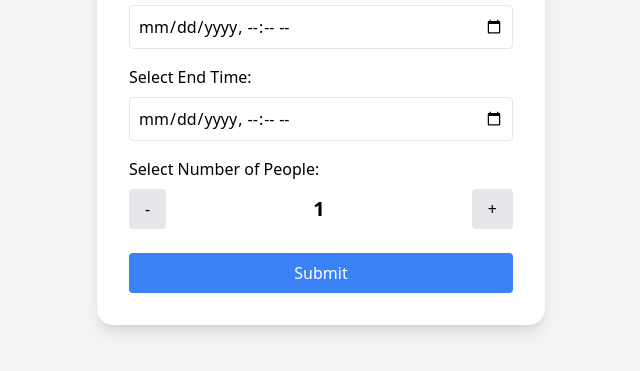
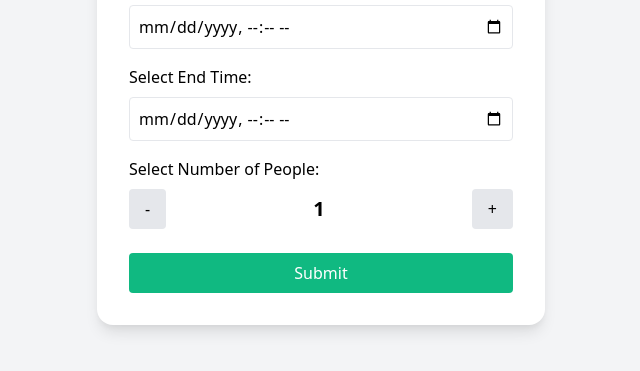
Before and after one commit to Bingnan-Zhao/Bingnan-Zhao.github.io, a plain HTML site: page index.html in a window 1280 px wide. Shown: the part 295-666 px from the top of the page, without its empty margins (319-959 px from the left). Drawn offline with nearby package versions, Linux system fonts and the light colour scheme.

Commit message:
Update index.html

```diff
--- a/index.html
+++ b/index.html
@@ -24,7 +24,7 @@
       <button id="increaseBtn" class="bg-gray-200 px-4 py-2 rounded">+</button>
     </div>
 
-    <button id="submitBtn" class="w-full bg-blue-500 text-white py-2 rounded hover:bg-blue-600">Submit</button>
+    <button id="submitBtn" class="w-full bg-green-500 text-white py-2 rounded hover:bg-green-600">Submit</button>
     <p id="confirmation" class="text-green-600 mt-4 hidden text-center">Submitted successfully!</p>
   </div>
 </body>
```
